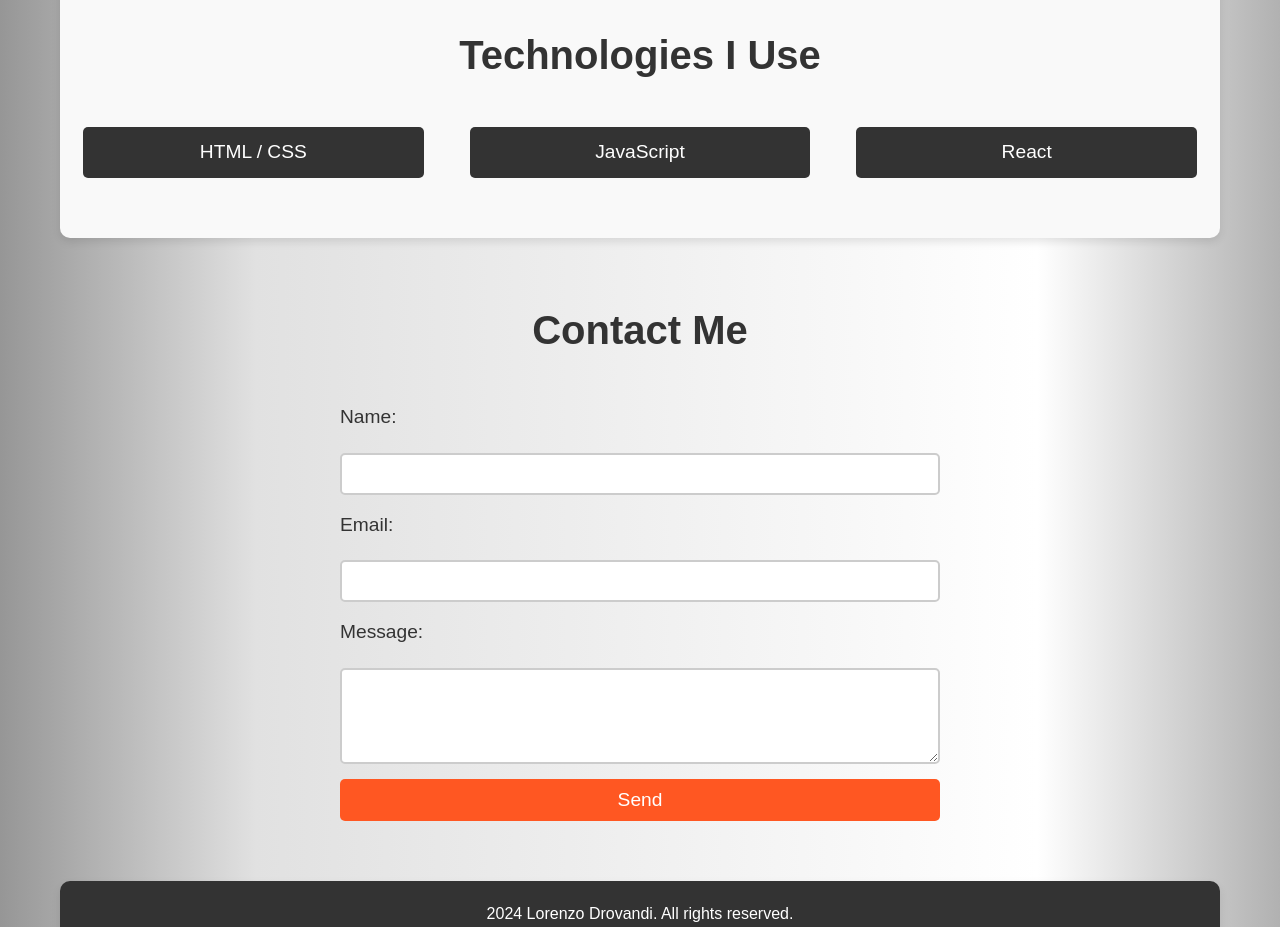
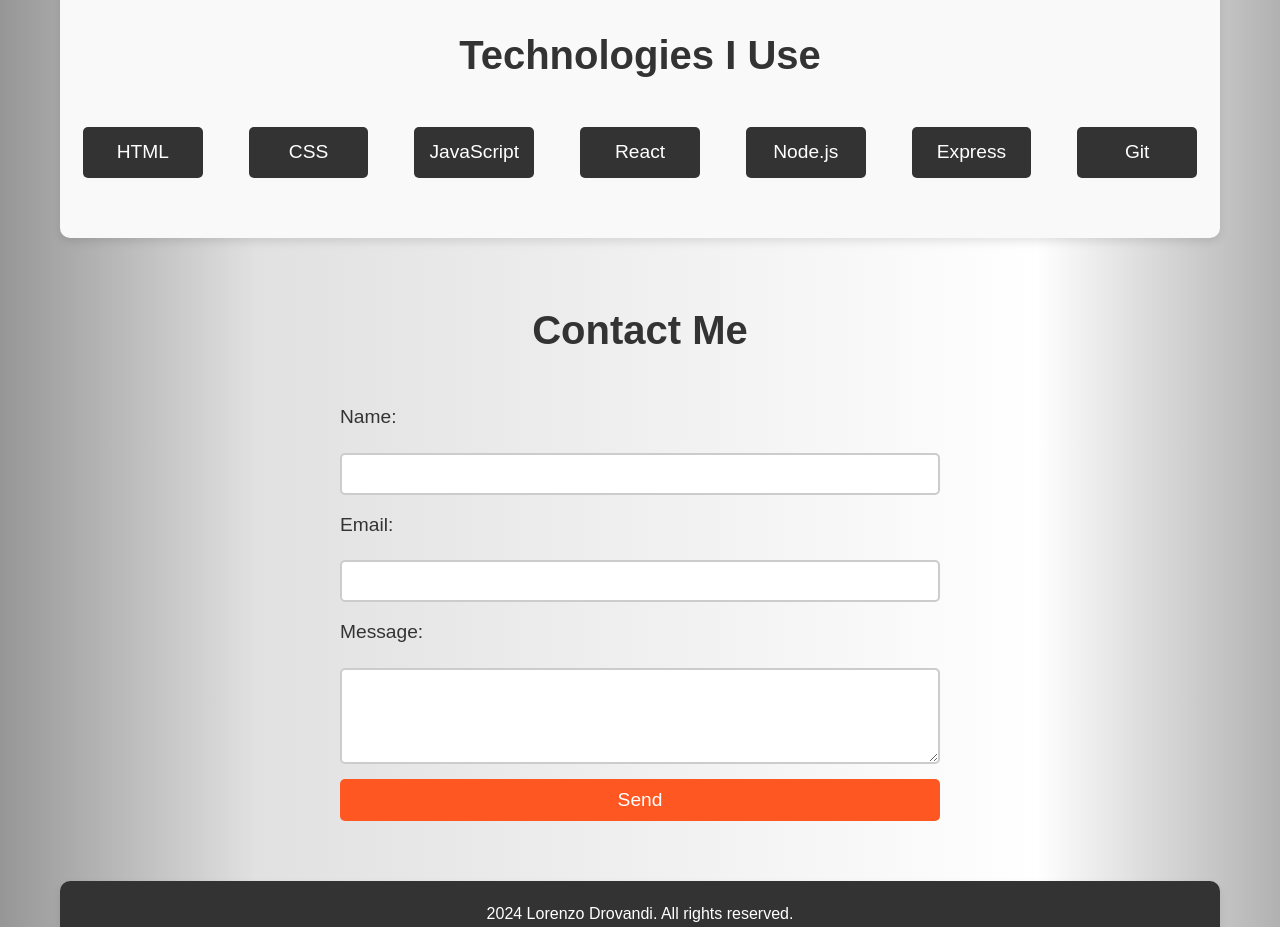
Before and after one commit to LorenzoDrovandi7/lorenzo-drovandi-portfolio, a website with bundled scripts: page index.html in a window 1280 px wide. Shown: the part 1840-2767 px from the top of the page. Built offline with nearby package versions, Linux system fonts and the light colour scheme.

Commit message:
Info update

```diff
--- a/index.html
+++ b/index.html
@@ -105,9 +105,13 @@
 
         <h3 id="tech_title_text">Technologies I Use</h3>
         <ul>
-          <li>HTML / CSS</li>
+          <li>HTML</li>
+          <li>CSS</li>
           <li>JavaScript</li>
           <li>React</li>
+          <li>Node.js</li>
+          <li>Express</li>
+          <li>Git</li>
         </ul>
       </section>
       <section id="contact" class="fade-in">
```
